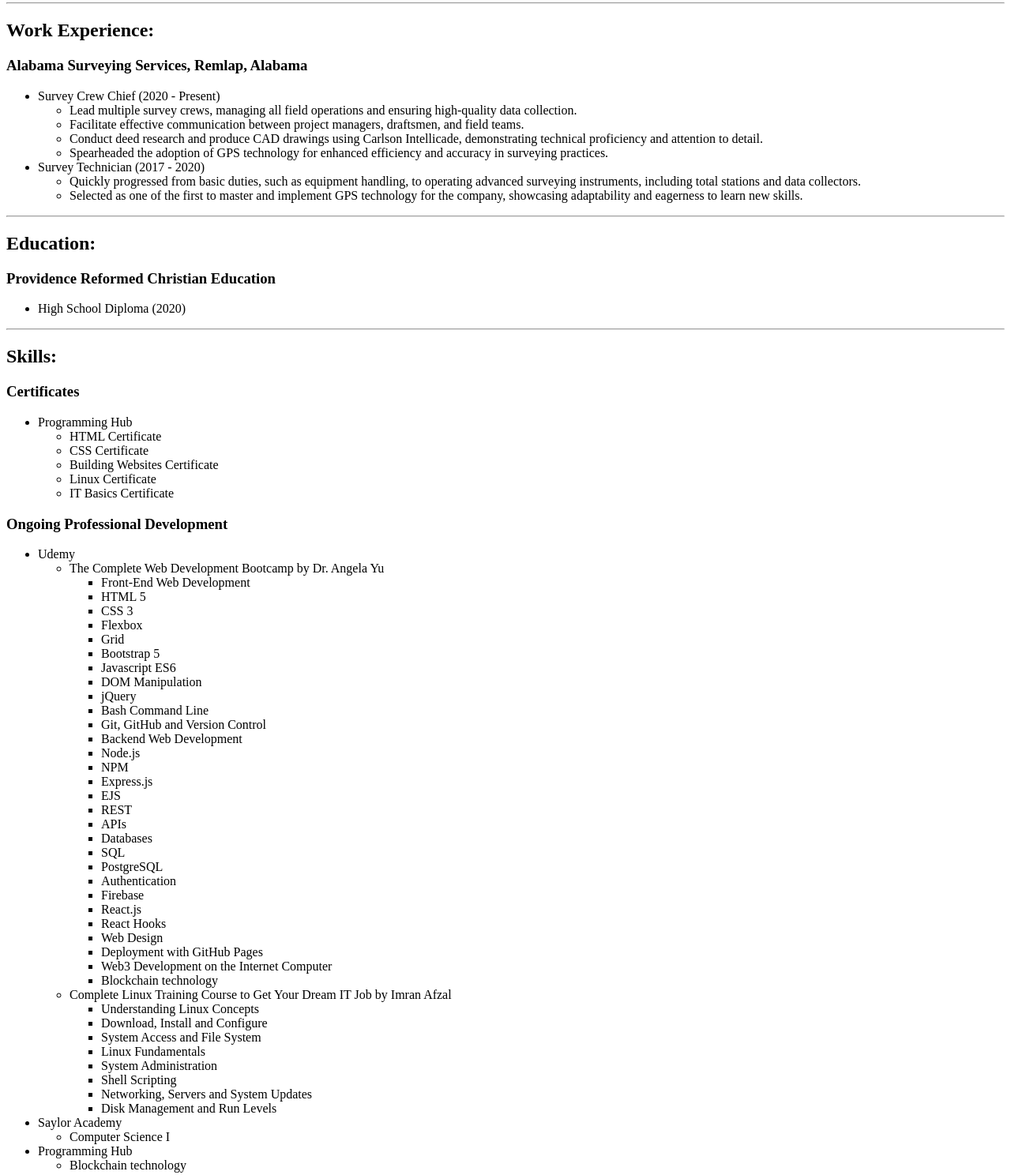
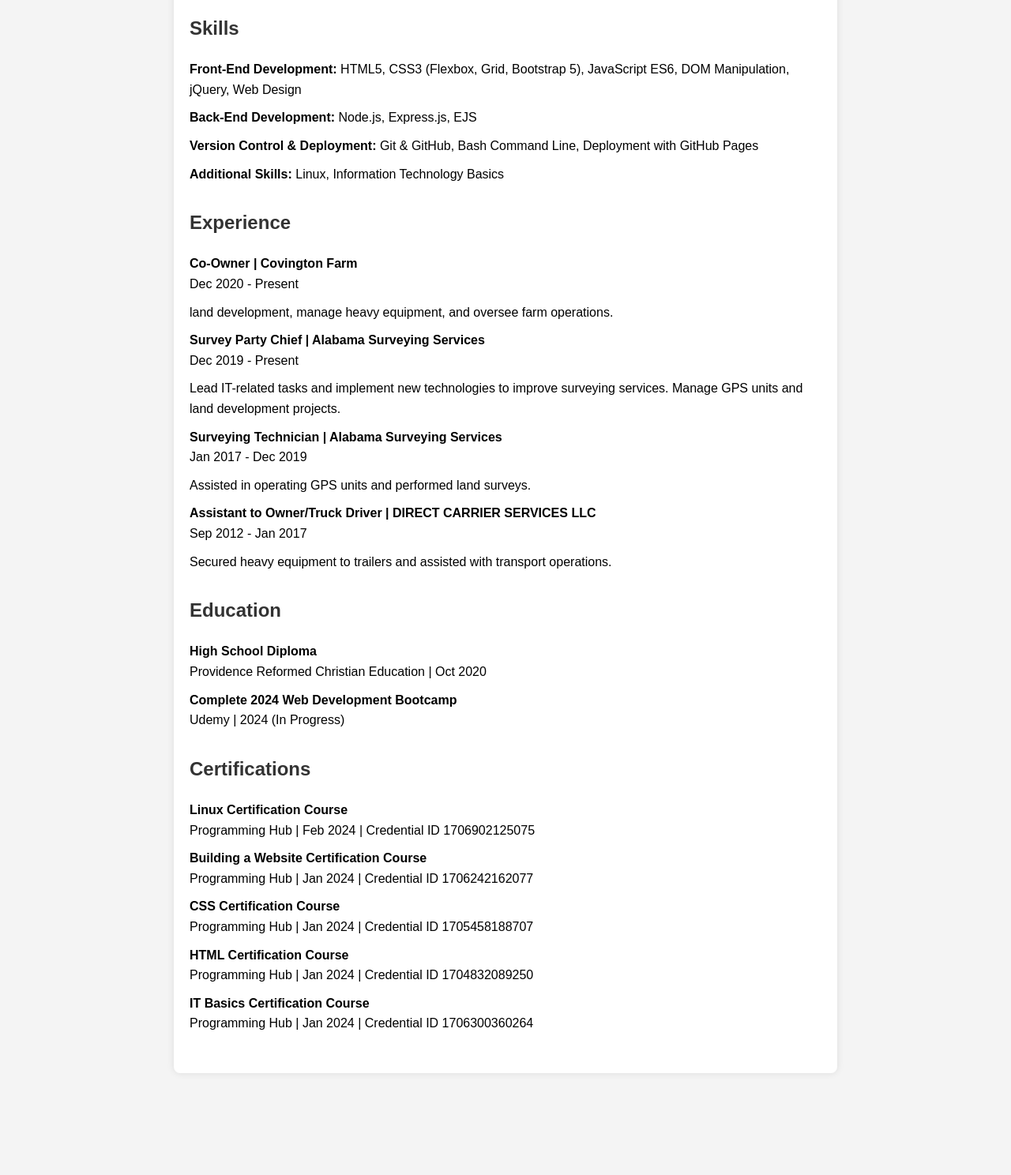
Before and after one commit to itzJcovington/Resume, a plain HTML site: page index.html in a window 1280 px wide. Shown: the part 395-1883 px from the top of the page at 79% size. After the commit the page ends 1774 px from the top, so only its background shows below. Drawn offline with Linux system fonts and the light colour scheme.

Commit message:
Updated resume

```diff
--- a/index.html
+++ b/index.html
@@ -1,127 +1,95 @@
 <!DOCTYPE html>
 <html lang="en">
 <head>
-    <meta charset="UTF-8" />
-    <title>Online Resume</title>
+    <meta charset="UTF-8">
+    <meta name="viewport" content="width=device-width, initial-scale=1.0">
+    <title>Jake Covington - Web Developer Resume</title>
+    <style>
+        body {
+            font-family: Arial, sans-serif;
+            line-height: 1.6;
+            margin: 0;
+            padding: 0 20px;
+            background-color: #f4f4f4;
+        }
+        .container {
+            max-width: 800px;
+            margin: 20px auto;
+            padding: 20px;
+            background-color: #fff;
+            border-radius: 8px;
+            box-shadow: 0 0 10px rgba(0, 0, 0, 0.1);
+        }
+        h1, h2 {
+            color: #333;
+        }
+        ul {
+            list-style-type: none;
+            padding: 0;
+        }
+        ul li {
+            margin-bottom: 10px;
+        }
+        .section {
+            margin-bottom: 30px;
+        }
+    </style>
 </head>
 <body>
-    <h1>About Me</h1>
-    <hr />
 
-    <h2>Information:</h2>
-        <h3>Charles Jacob Covington</h3>
+<div class="container">
+    <h1>Jake Covington</h1>
+    <p>Email: <a href="mailto:Jakecovington28@yahoo.com">Jakecovington28@yahoo.com</a></p>
+    <p><a href="#">LinkedIn Profile</a> | <a href="#">GitHub Profile</a></p>
+
+    <div class="section">
+        <h2>Summary</h2>
+        <p>Aspiring Web Developer with a solid foundation in both front-end and back-end technologies. Proficient in HTML5, CSS3, JavaScript, and Node.js. Currently enhancing my skills through Angela Yu's Complete 2024 Web Development Bootcamp and additional certifications in web development and IT. Eager to contribute to the success of a dynamic team by applying my skills and knowledge to real-world projects.</p>
+    </div>
+
+    <div class="section">
+        <h2>Skills</h2>
         <ul>
-            <li>Jakecovington28@yahoo.com</li>
-            <li>205-789-6825</li>
-            <li>Remlap, Alabama</li>
+            <li><strong>Front-End Development:</strong> HTML5, CSS3 (Flexbox, Grid, Bootstrap 5), JavaScript ES6, DOM Manipulation, jQuery, Web Design</li>
+            <li><strong>Back-End Development:</strong> Node.js, Express.js, EJS</li>
+            <li><strong>Version Control & Deployment:</strong> Git & GitHub, Bash Command Line, Deployment with GitHub Pages</li>
+            <li><strong>Additional Skills:</strong> Linux, Information Technology Basics</li>
         </ul>
-    <hr />
+    </div>
 
-    <h2>Objective:</h2>
-        <p>Passionate and versatile computer science student with comprehensive training in programming, IT, and web development. Currently expanding expertise through courses at Saylor Academy, Programming Hub, and Udemy, including a rigorous Web Development Bootcamp and Linux training. Eager to apply a broad knowledge base in computer science, from front-end and back-end development to blockchain technology and IT systems, in a dynamic role that fosters innovation and continuous learning.</p>
-    <hr />
+    <div class="section">
+        <h2>Experience</h2>
+        <ul>
+            <li><strong>Co-Owner | Covington Farm</strong><br>Dec 2020 - Present</li>
+            <li>land development, manage heavy equipment, and oversee farm operations.</li>
+            <li><strong>Survey Party Chief | Alabama Surveying Services</strong><br>Dec 2019 - Present</li>
+            <li>Lead IT-related tasks and implement new technologies to improve surveying services. Manage GPS units and land development projects.</li>
+            <li><strong>Surveying Technician | Alabama Surveying Services</strong><br>Jan 2017 - Dec 2019</li>
+            <li>Assisted in operating GPS units and performed land surveys.</li>
+            <li><strong>Assistant to Owner/Truck Driver | DIRECT CARRIER SERVICES LLC</strong><br>Sep 2012 - Jan 2017</li>
+            <li>Secured heavy equipment to trailers and assisted with transport operations.</li>
+        </ul>
+    </div>
 
-    <h2>Work Experience:</h2>
-        <h3>Alabama Surveying Services, Remlap, Alabama</h3>
-            <ul>
-                <li>Survey Crew Chief (2020 - Present)
-                    <ul>
-                        <li>Lead multiple survey crews, managing all field operations and ensuring high-quality data collection.</li>
-                        <li>Facilitate effective communication between project managers, draftsmen, and field teams.</li>
-                        <li>Conduct deed research and produce CAD drawings using Carlson Intellicade, demonstrating technical proficiency and attention to detail.</li>
-                        <li>Spearheaded the adoption of GPS technology for enhanced efficiency and accuracy in surveying practices.</li>
-                    </ul>
-                </li>
-                <li>Survey Technician (2017 - 2020)
-                    <ul>
-                        <li>Quickly progressed from basic duties, such as equipment handling, to operating advanced surveying instruments, including total stations and data collectors.</li>
-                        <li>Selected as one of the first to master and implement GPS technology for the company, showcasing adaptability and eagerness to learn new skills.</li>
-                    </ul>
-                </li>
-            </ul>
-    <hr />
+    <div class="section">
+        <h2>Education</h2>
+        <ul>
+            <li><strong>High School Diploma</strong><br>Providence Reformed Christian Education | Oct 2020</li>
+            <li><strong>Complete 2024 Web Development Bootcamp</strong><br>Udemy | 2024 (In Progress)</li>
+        </ul>
+    </div>
 
-    <h2>Education:</h2>
-        <h3>Providence Reformed Christian Education</h3>
-            <ul>
-                <li>High School Diploma (2020)</li>
-            </ul>
-    <hr />
+    <div class="section">
+        <h2>Certifications</h2>
+        <ul>
+            <li><strong>Linux Certification Course</strong><br>Programming Hub | Feb 2024 | Credential ID 1706902125075</li>
+            <li><strong>Building a Website Certification Course</strong><br>Programming Hub | Jan 2024 | Credential ID 1706242162077</li>
+            <li><strong>CSS Certification Course</strong><br>Programming Hub | Jan 2024 | Credential ID 1705458188707</li>
+            <li><strong>HTML Certification Course</strong><br>Programming Hub | Jan 2024 | Credential ID 1704832089250</li>
+            <li><strong>IT Basics Certification Course</strong><br>Programming Hub | Jan 2024 | Credential ID 1706300360264</li>
+        </ul>
+    </div>
+</div>
 
-    <h2>Skills:</h2>
-        <h3>Certificates</h3>
-            <ul>
-                <li>Programming Hub
-                    <ul>
-                        <li>HTML Certificate</li>
-                        <li>CSS Certificate</li>
-                        <li>Building Websites Certificate</li>
-                        <li>Linux Certificate</li>
-                        <li>IT Basics Certificate</li>
-                    </ul>
-                </li>
-            </ul>
-        <h3>Ongoing Professional Development</h3>
-            <ul>
-                <li>Udemy
-                    <ul>
-                        <li>The Complete Web Development Bootcamp by Dr. Angela Yu
-                            <ul>
-                                <li>Front-End Web Development</li>
-                                <li>HTML 5</li>
-                                <li>CSS 3</li>
-                                <li>Flexbox</li>
-                                <li>Grid</li>
-                                <li>Bootstrap 5</li>
-                                <li>Javascript ES6</li>
-                                <li>DOM Manipulation</li>
-                                <li>jQuery</li>
-                                <li>Bash Command Line</li>
-                                <li>Git, GitHub and Version Control</li>
-                                <li>Backend Web Development</li>
-                                <li>Node.js</li>
-                                <li>NPM</li>
-                                <li>Express.js</li>
-                                <li>EJS</li>
-                                <li>REST</li>
-                                <li>APIs</li>
-                                <li>Databases</li>
-                                <li>SQL</li>
-                                <li>PostgreSQL</li>
-                                <li>Authentication</li>
-                                <li>Firebase</li>
-                                <li>React.js</li>
-                                <li>React Hooks</li>
-                                <li>Web Design</li>
-                                <li>Deployment with GitHub Pages</li>
-                                <li>Web3 Development on the Internet Computer</li>
-                                <li>Blockchain technology</li>
-                            </ul>
-                        </li>
-                        <li>Complete Linux Training Course to Get Your Dream IT Job by Imran Afzal
-                            <ul>
-                                <li>Understanding Linux Concepts</li>
-                                <li>Download, Install and Configure</li>
-                                <li>System Access and File System</li>
-                                <li>Linux Fundamentals</li>
-                                <li>System Administration</li>
-                                <li>Shell Scripting</li>
-                                <li>Networking, Servers and System Updates</li>
-                                <li>Disk Management and Run Levels</li>
-                            </ul>
-                        </li>
-                    </ul>
-                </li>
-                <li>Saylor Academy
-                    <ul>
-                        <li>Computer Science I</li>
-                    </ul>
-                </li>
-                <li>Programming Hub
-                    <ul>
-                        <li>Blockchain technology</li>
-                    </ul>
-                </li>
-            </ul>
 </body>
 </html>
```
